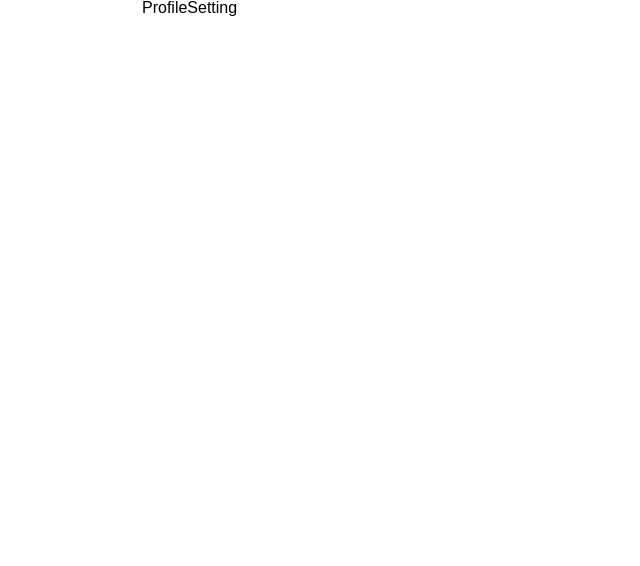
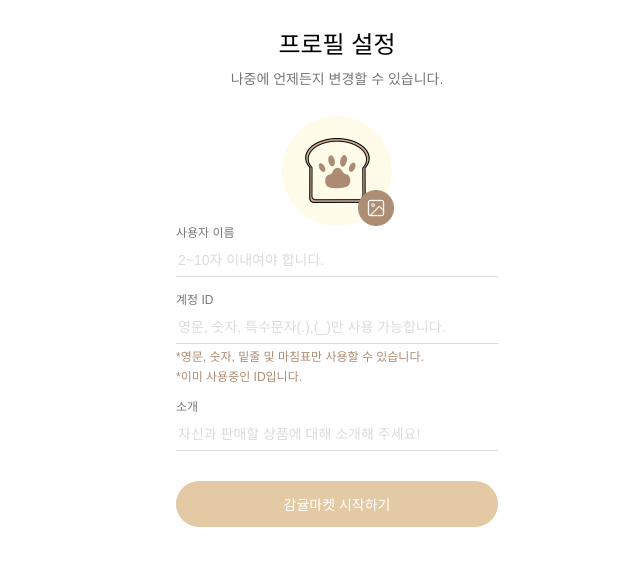
Before and after one commit to BreadGood-22/frontend, a React (Create React App) app: page /profile/setting in a window 1280 px wide. Shown: the top 566 px of the page, without its empty margins (303-943 px from the left). Built offline with nearby package versions, Linux system fonts and the light colour scheme; a web font is replaced by a local one.

Commit message:
design: 프로필 설정 페이지 디자인 추가 #16

```diff
--- a/src/pages/ProfileSetting/index.jsx
+++ b/src/pages/ProfileSetting/index.jsx
@@ -1,3 +1,29 @@
+import * as S from '../ProfileSetting/style';
+import { NameInput, IDInput, IntroduceInput, Label } from '../../components/ActiveInputs/style';
+import { LargeButton } from '../../components/index';
+
 export function ProfileSetting() {
-  return <div>ProfileSetting</div>;
+  return (
+    <S.Container>
+      <S.Wrapper>
+        <S.H2>프로필 설정</S.H2>
+        <S.Notice>나중에 언제든지 변경할 수 있습니다.</S.Notice>
+        <S.ImgWrapper>
+          <S.Img />
+          <S.UploadImg />
+        </S.ImgWrapper>
+        <S.Form>
+          <Label>사용자 이름</Label>
+          <NameInput />
+          <Label>계정 ID</Label>
+          <IDInput />
+          <S.WarningText isVisible={true}>*영문, 숫자, 밑줄 및 마침표만 사용할 수 있습니다.</S.WarningText>
+          <S.WarningText isVisible={true}>*이미 사용중인 ID입니다.</S.WarningText>
+          <Label>소개</Label>
+          <IntroduceInput />
+          <LargeButton content='감귤마켓 시작하기' disabled={false}></LargeButton>
+        </S.Form>
+      </S.Wrapper>
+    </S.Container>
+  );
 }
--- a/src/pages/ProfileSetting/style.js
+++ b/src/pages/ProfileSetting/style.js
@@ -1 +1,79 @@
 import styled from 'styled-components';
+import Profile from '../../assets/images/basic-profile-img.png';
+import UploadFile from '../../assets/images/upload-file.png';
+
+export const Container = styled.section`
+  width: 390px;
+  height: 844px;
+`;
+
+export const Wrapper = styled.section`
+  width: 322px;
+  height: auto;
+  text-align: center;
+  margin: 0 auto;
+`;
+
+export const H2 = styled.h2`
+  font-weight: 500;
+  font-size: 24px;
+  line-height: 30px;
+  margin: 30px 0 12px;
+`;
+
+export const Notice = styled.p`
+  font-weight: 400;
+  font-size: 14px;
+  line-height: 14px;
+  margin: 12px 0 30px;
+  color: ${({ theme }) => theme.palette.darkGray};
+`;
+
+export const WarningText = styled.strong`
+  display: ${({ isVisible }) => (isVisible ? 'block' : 'none')};
+  color: ${({ theme }) => theme.palette.brown};
+  font-size: 12px;
+  font-weight: 400;
+  line-height: 14px;
+  text-align: left;
+  margin-top: 6px;
+`;
+
+export const ImgWrapper = styled.div`
+  position: relative;
+  height: 110px;
+`;
+
+export const Img = styled.img.attrs({
+  src: Profile,
+  alt: '프로필 기본 이미지',
+})`
+  margin-bottom: 30px;
+  object-fit: contain;
+  width: 110px;
+  height: 110px;
+  border-radius: 70%;
+`;
+
+export const UploadImg = styled.img.attrs({
+  src: UploadFile,
+  alt: '프로필 수정',
+})`
+  right: 104px;
+  width: 36px;
+  height: 36px;
+  position: absolute;
+  bottom: 0;
+`;
+
+export const Form = styled.form`
+  & label {
+    margin-top: 16px;
+  }
+  & label:nth-child(1) {
+    margin-top: 0;
+  }
+  & button {
+    margin-top: 30px;
+  }
+`;
```
Also changed, not shown: src/assets/images/basic-profile-img.png (added), src/assets/images/upload-file.png (added).
